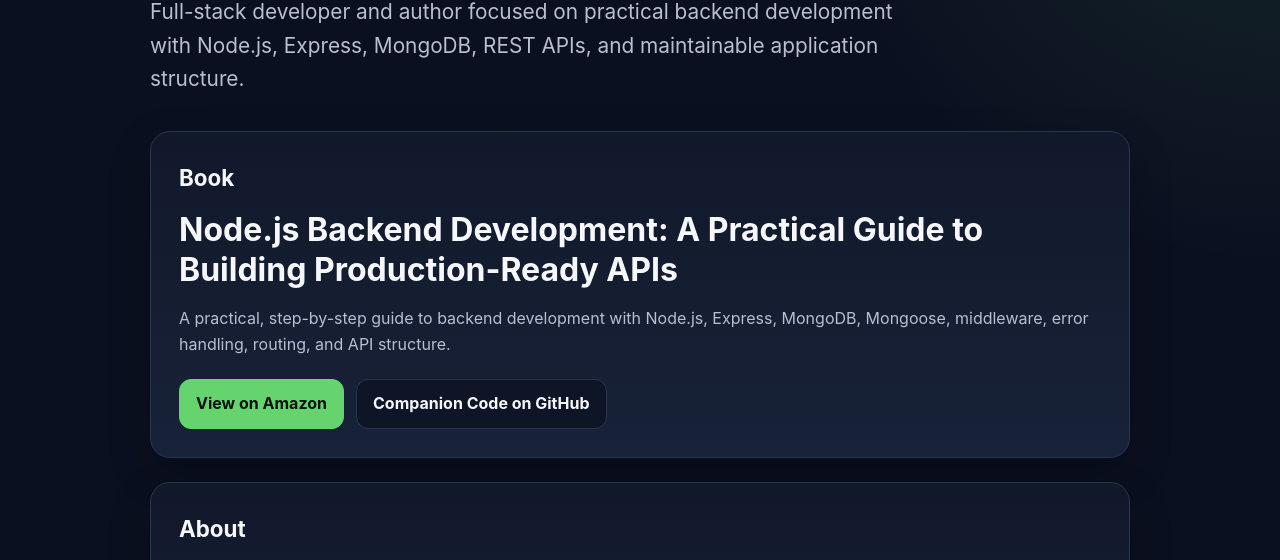
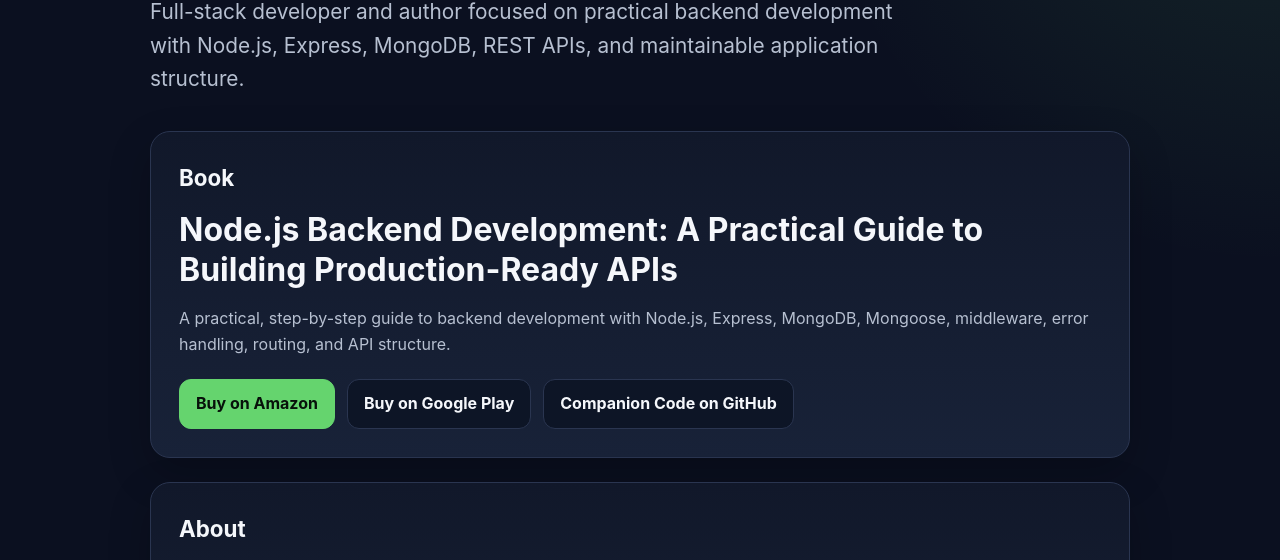
Before and after one commit to besniapp-blip/nodejs-backend-development-book, a plain HTML site: page docs/index.html in a window 1280 px wide. Shown: the part 215-775 px from the top of the page. Drawn offline with Linux system fonts and the light colour scheme.

Commit message:
Add Google Play Books purchase option to author site

```diff
--- a/docs/index.html
+++ b/docs/index.html
@@ -183,7 +183,10 @@
         </p>
         <div class="actions">
           <a class="button primary" href="https://www.amazon.com/dp/B0HL1NWT4B" rel="noopener noreferrer">
-            View on Amazon
+            Buy on Amazon
+          </a>
+          <a class="button" href="https://play.google.com/store/books/details?id=ZdAOEgAAQBAJ" rel="noopener noreferrer">
+            Buy on Google Play
           </a>
           <a class="button" href="https://github.com/besniapp/nodejs-backend-development-book" rel="noopener noreferrer">
             Companion Code on GitHub
```
